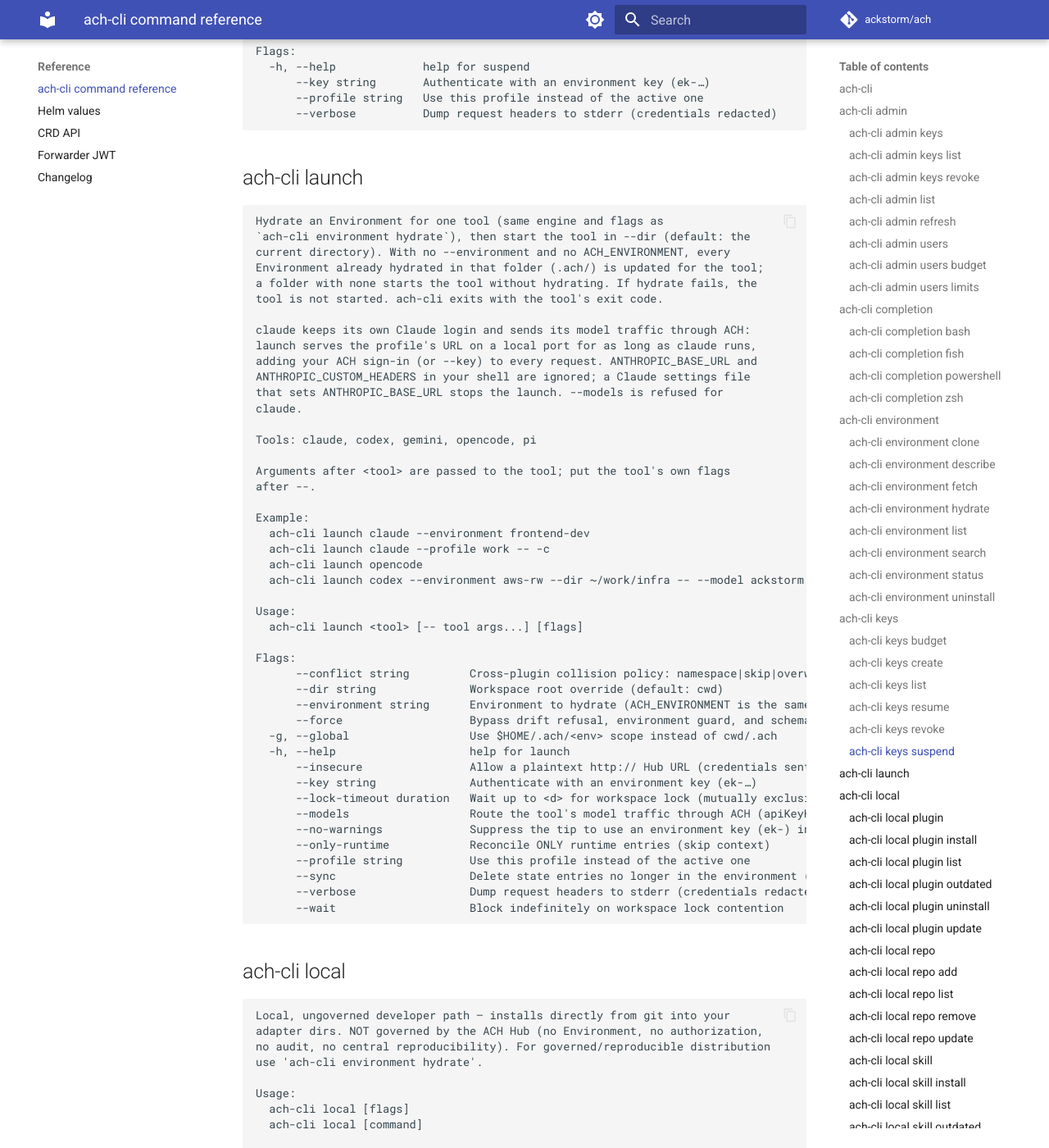
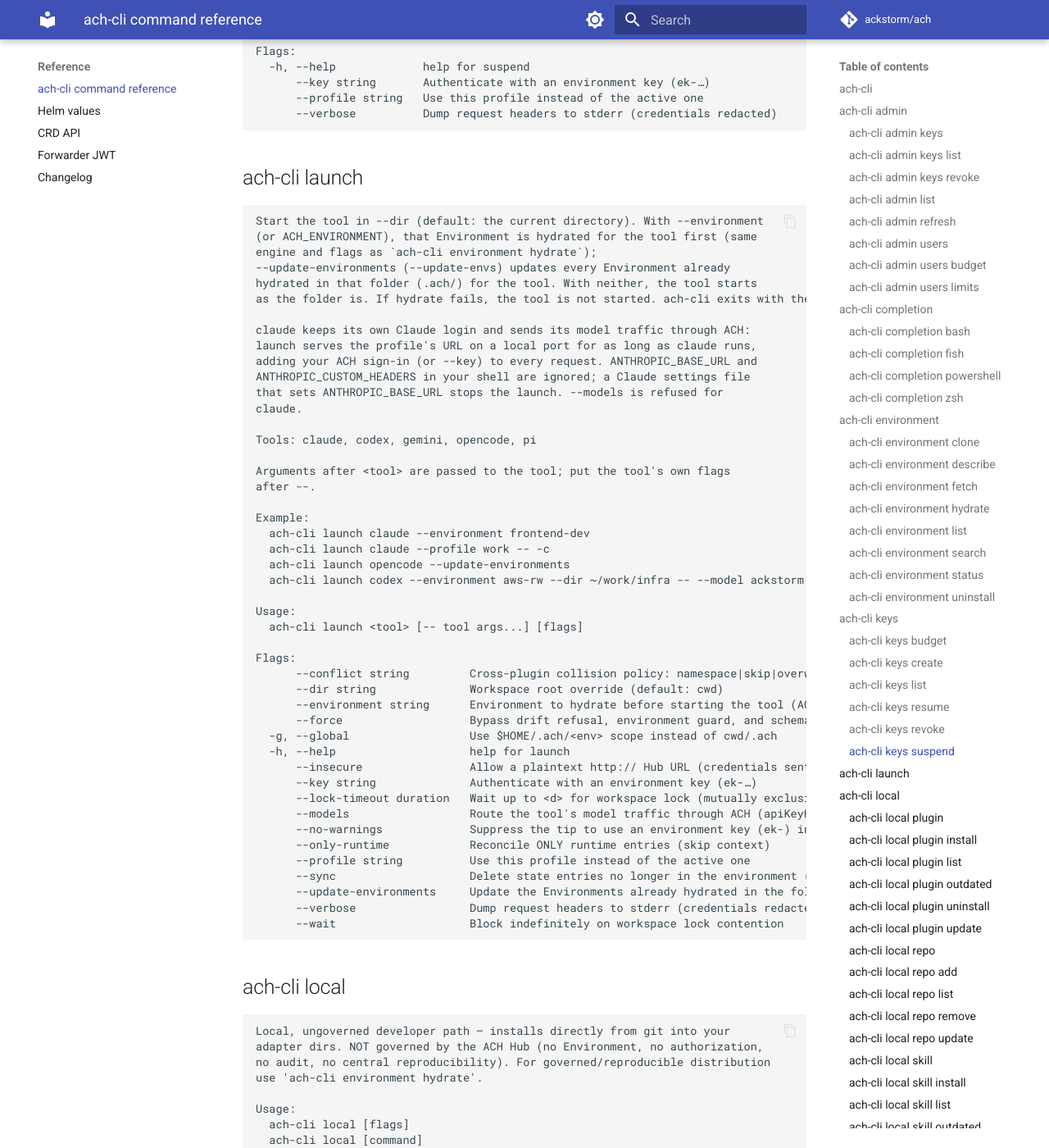
Before and after one commit to ackstorm/ach, an MkDocs documentation site: the page built from docs/reference/cli.md, in a window 1280 px wide and 1400 px high, scrolled down 16284 px. Shown: the whole window at 82% size. Built offline with MkDocs 1.6.1 and Material for MkDocs 9.7.7, drawn with Linux system fonts in a browser that asks for light colours; comment, search, counter and statistics services are not loaded; some of the changed text lies outside the part shown.

Commit message:
fix(cli): hydrate in launch only when asked
launch updated every Environment recorded in the folder's .ach/ on each
start, so `alias claude='ach-cli launch claude --'` rewrote the tool's
configuration on every claude. It now hydrates only with --environment,
ACH_ENVIRONMENT or the new --update-environments (alias --update-envs).

````diff
--- a/docs/reference/cli.md
+++ b/docs/reference/cli.md
@@ -19,7 +19,7 @@
   environment Inspect environments visible to the active credential
   help        Help about any command
   keys        Manage your environment keys (ek-…)
-  launch      Hydrate an Environment, then start the agent tool in it
+  launch      Start the agent tool, hydrating an Environment first when asked
   local       Local, ungoverned developer package path (repo/plugin/skill)
   login       Sign in to a Hub (browser on this machine, or a code from any browser)
   logout      Sign out of the active profile
@@ -848,12 +848,12 @@
 ## ach-cli launch
 
 ```text
-Hydrate an Environment for one tool (same engine and flags as
-`ach-cli environment hydrate`), then start the tool in --dir (default: the
-current directory). With no --environment and no ACH_ENVIRONMENT, every
-Environment already hydrated in that folder (.ach/) is updated for the tool;
-a folder with none starts the tool without hydrating. If hydrate fails, the
-tool is not started. ach-cli exits with the tool's exit code.
+Start the tool in --dir (default: the current directory). With --environment
+(or ACH_ENVIRONMENT), that Environment is hydrated for the tool first (same
+engine and flags as `ach-cli environment hydrate`);
+--update-environments (--update-envs) updates every Environment already
+hydrated in that folder (.ach/) for the tool. With neither, the tool starts
+as the folder is. If hydrate fails, the tool is not started. ach-cli exits with the tool's exit code.
 
 claude keeps its own Claude login and sends its model traffic through ACH:
 launch serves the profile's URL on a local port for as long as claude runs,
@@ -870,7 +870,7 @@
 Example:
   ach-cli launch claude --environment frontend-dev
   ach-cli launch claude --profile work -- -c
-  ach-cli launch opencode
+  ach-cli launch opencode --update-environments
   ach-cli launch codex --environment aws-rw --dir ~/work/infra -- --model ackstorm.smart
 
 Usage:
@@ -879,7 +879,7 @@
 Flags:
       --conflict string         Cross-plugin collision policy: namespace|skip|overwrite|refuse (default "namespace")
       --dir string              Workspace root override (default: cwd)
-      --environment string      Environment to hydrate (ACH_ENVIRONMENT is the same; default: those in .ach/)
+      --environment string      Environment to hydrate before starting the tool (ACH_ENVIRONMENT is the same)
       --force                   Bypass drift refusal, environment guard, and schema mismatch
   -g, --global                  Use $HOME/.ach/<env> scope instead of cwd/.ach
   -h, --help                    help for launch
@@ -891,6 +891,7 @@
       --only-runtime            Reconcile ONLY runtime entries (skip context)
       --profile string          Use this profile instead of the active one
       --sync                    Delete state entries no longer in the environment (deepest-first)
+      --update-environments     Update the Environments already hydrated in the folder (.ach/) before starting the tool (or --update-envs)
       --verbose                 Dump request headers to stderr (credentials redacted)
       --wait                    Block indefinitely on workspace lock contention
 ```
````
Also changed, not shown: CHANGELOG.md (+7 -0 lines), docs/how-to/developers/launch-a-tool.md (+8 -5 lines), docs/how-to/developers/troubleshoot.md (+2 -2 lines), docs/how-to/developers/use-environments.md (+2 -2 lines), docs/tutorials/first-environment.md (+3 -2 lines), internal/cli/AGENTS.md (+1 -1 lines), plugins/ach-cli/skills/ach-cli/references/hydrate.md (+9 -8 lines), 5 other files.
